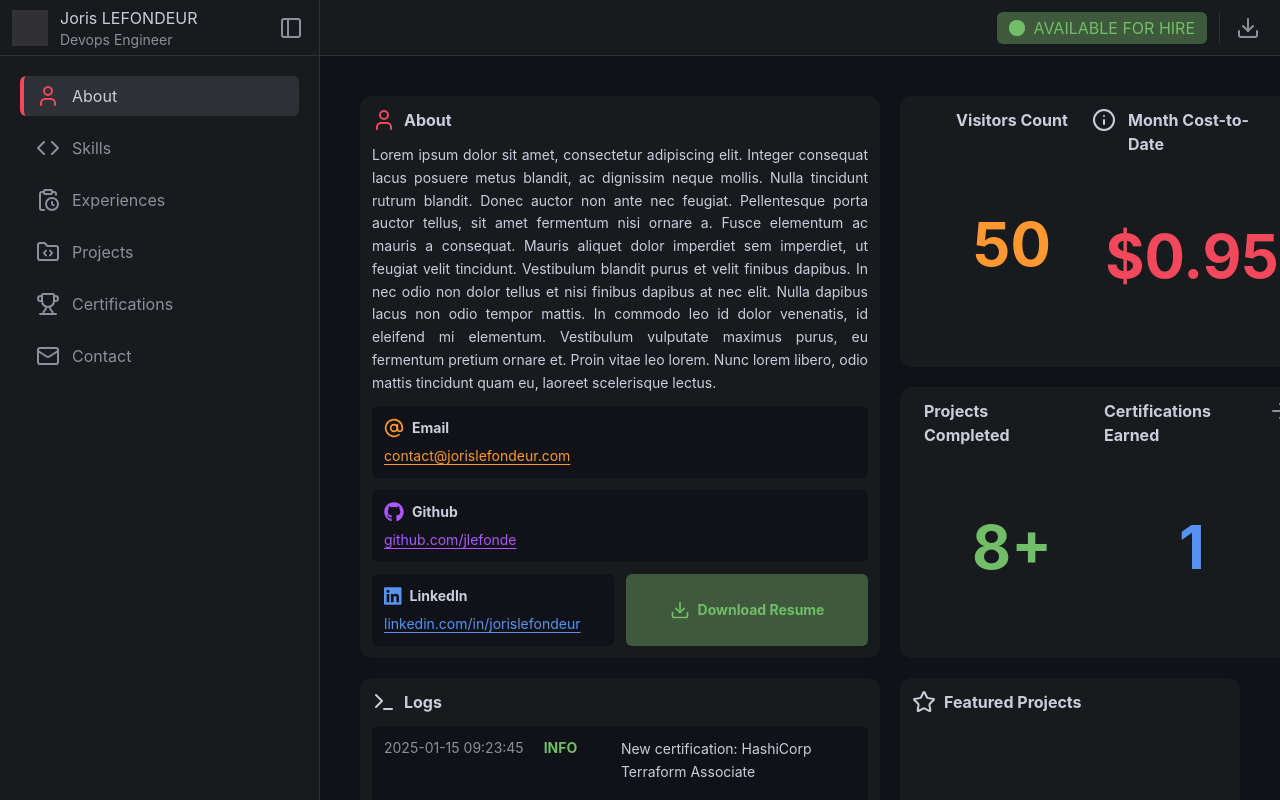
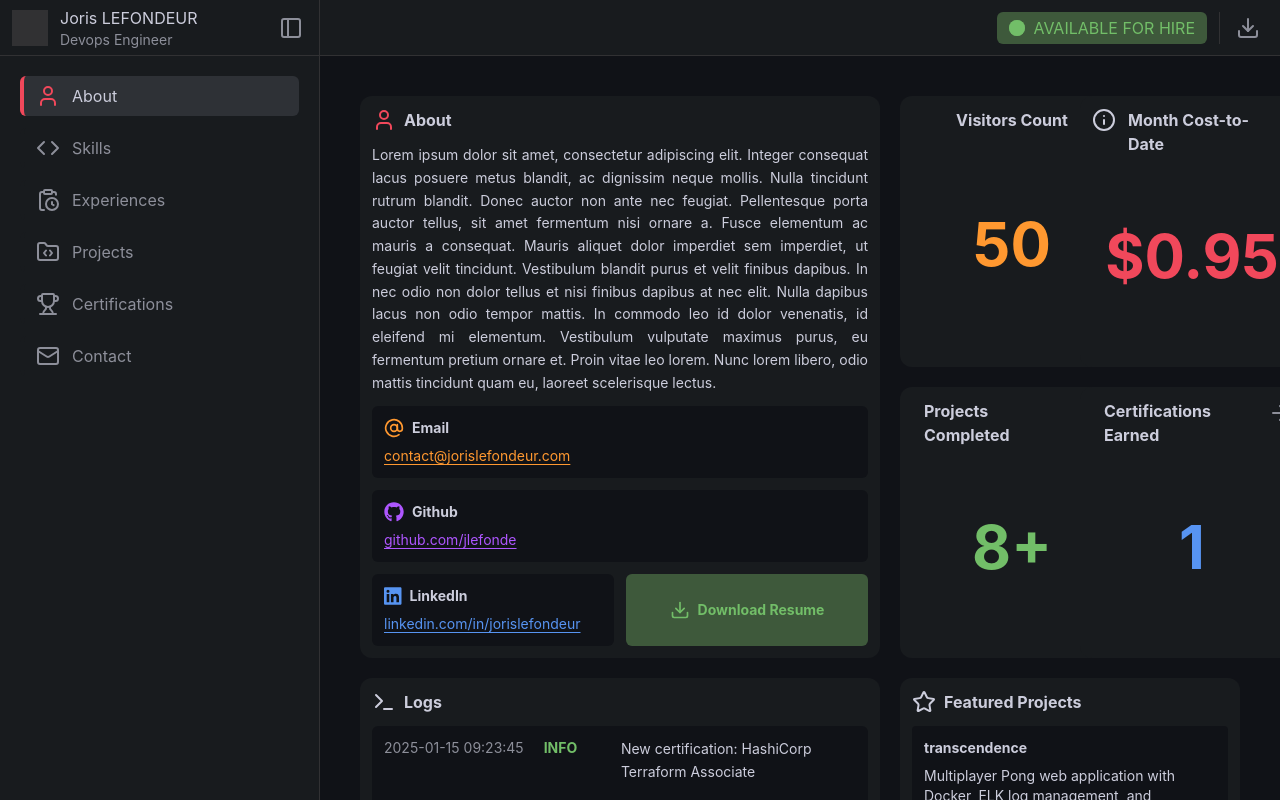
Before and after one commit to jlefonde/portfolio-frontend, a Vue app: page /about in a window 1280 px wide. Built offline with nearby package versions, Linux system fonts and the light colour scheme.

Commit message:
Added featured projects in About

```diff
--- a/src/components/Stat.vue
+++ b/src/components/Stat.vue
@@ -24,7 +24,7 @@ const slots = useSlots()
       <div class="text-base-50 font-bold">{{ name }}</div>
       <div class="flex-1 text-right">
         <RouterLink v-if="redirect" :to="redirect">
-          <ArrowRight class="text-base-100 hover:rounded-sm hover:text-base-50 hover:bg-base-150" />
+          <ArrowRight class="text-base-100 hover:rounded-sm hover:text-base-50 hover:bg-base-150 inline-block" />
         </RouterLink>
       </div>
     </div>
--- a/src/data/projects.ts
+++ b/src/data/projects.ts
@@ -2,7 +2,7 @@ import type { Project } from "../types";
 
 export const projects: Project[] = [
   {
-    name: "ft_transcendence",
+    name: "transcendence",
     highlight: "Multiplayer Pong web application with Docker, ELK log management, and Prometheus/Grafana monitoring",
     teamSize: 4,
     tags: [
--- a/src/views/About.vue
+++ b/src/views/About.vue
@@ -1,6 +1,7 @@
 <script setup lang="ts">
 import Stat from "../components/Stat.vue";
 import Title from "../components/Title.vue";
+import Tag from "../components/Tag.vue";
 import ContactLink from "../components/ContactLink.vue";
 import Log from "../components/Log.vue";
 import { routes } from "../router";
@@ -69,8 +70,22 @@ const navRoute = routes.find((r) => r.path == route.path);
         <Log v-for="log in logs" v-bind="log" />
       </div>
     </div>
-    <div class="card col-span-2 col-start-4 row-span-4 row-start-5">
+    <div class="card col-span-2 col-start-4 row-span-4 row-start-5 text-base-50">
       <Title title="Featured Projects" :icon="StarIcon" />
+      <div class="grow flex flex-col gap-3">
+        <RouterLink
+          v-for="project in projects.filter((p) => p.featured)"
+          :key="project.name"
+          class="flex flex-col bg-base-350 rounded-sm p-3 w-full gap-2 cursor-pointer hover:scale-102 hover:bg-base-350/65 transition-all"
+          :to="{ path: '/projects', query: { id: projects.indexOf(project) }}"
+        >
+          <Title :title="project.name" header-size="h2" title-size="sm" />
+          <div class="text-sm">{{ project.highlight }}</div>
+          <div class="flex flex-wrap gap-1">
+            <Tag v-for="tag in project.tags" :key="tag.name" v-bind="tag" />
+          </div>
+        </RouterLink>
+      </div>
     </div>
   </div>
 </template>
--- a/src/views/Projects.vue
+++ b/src/views/Projects.vue
@@ -20,7 +20,7 @@ import InfoTooltip from "../components/InfoTooltip.vue";
 const route = useRoute();
 const navRoute = routes.find((r) => r.path == route.path);
 
-const expandedRows = ref<number[]>([0])
+const expandedRows = ref<number[]>([parseInt(route.query.id as string) ?? 0])
 
 function toggleRow(rowIndex: number) {
   const index = expandedRows.value.indexOf(rowIndex);
```
